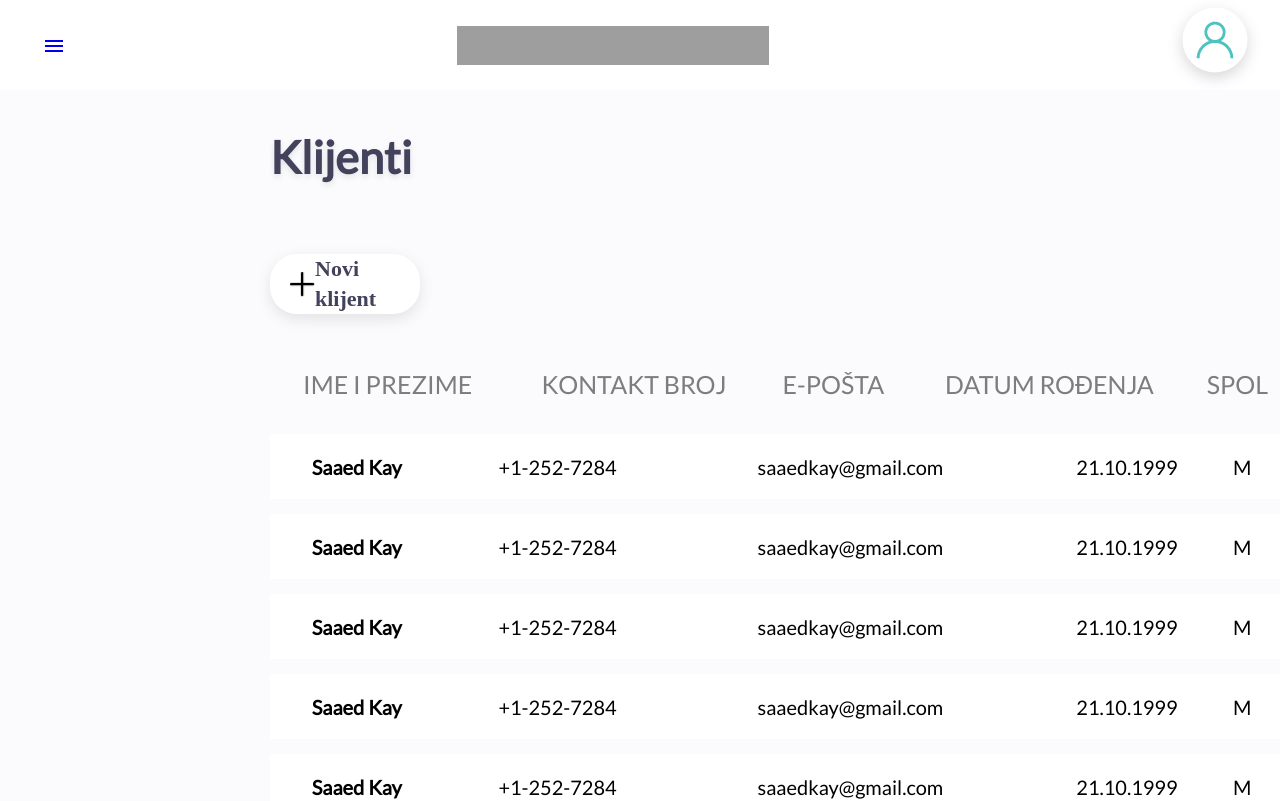
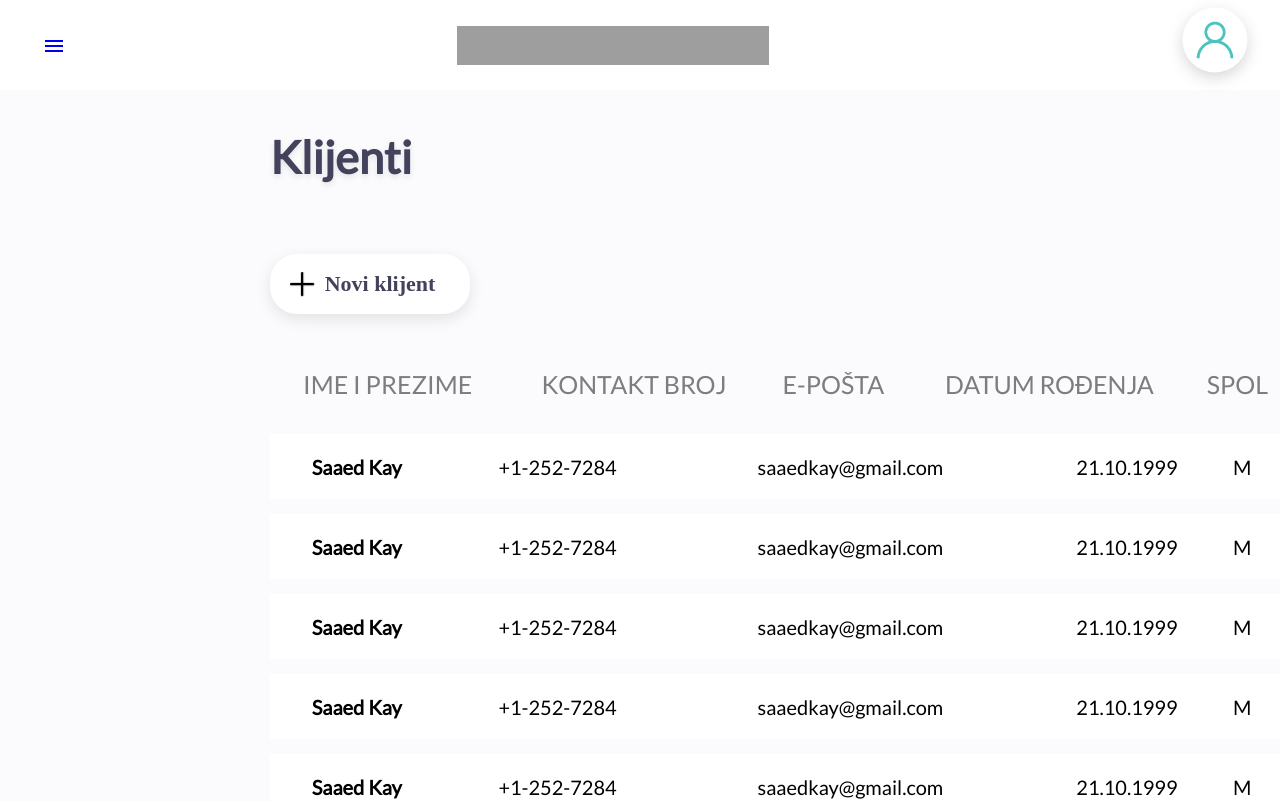
Before and after one commit to kuveeee/zavrsni-rad-kinetic-frontend, a React (Create React App) app: page /klijenti in a window 1280 px wide. Shown: the top 801 px of the page. Built offline with nearby package versions, Linux system fonts and the light colour scheme; grey boxes are pictures that could not be loaded; the HTML template or start-up script is replaced by a standard one.

Commit message:
Fixed button on Klijenti and few more small changes

```diff
--- a/src/assets/styles/Dashboard.css
+++ b/src/assets/styles/Dashboard.css
@@ -204,10 +204,6 @@
     opacity: 1;
 }
 
-.trajanje_usluge {}
-
-.cijena_suluge {}
-
 .termini {
     top: 249px;
     left: 1529px;
@@ -231,7 +227,9 @@
 
 .dashboard_body .MuiPaper-root {
     width: 300px;
+    height: 70%;
     position: fixed;
     right: 100px;
     top: 250px;
+    background-color: transparent;
 }
--- a/src/assets/styles/Klijenti.css
+++ b/src/assets/styles/Klijenti.css
@@ -1,4 +1,4 @@
-.klijenti_body{
+.klijenti_body {
     display: flex;
     flex-wrap: wrap;
     height: 100%;
@@ -32,11 +32,11 @@
     background: #FFFFFF 0% 0% no-repeat padding-box;
     box-shadow: 0px 5px 15px #0000001A;
     border-radius: 27px;
-    width: 150px;
+    width: 200px;
     height: 60px;
     align-self: center;
-    display: flex;
-    justify-content: space-between;
+    display: table;
+    position: relative;
     padding-left: 20px;
     padding-right: 20px;
 }
@@ -44,7 +44,10 @@
 .novi_klijent img {
     width: 25px;
     height: 25px;
-    align-self: center;
+    position: absolute;
+    top: 0;
+    bottom: 0;
+    margin: auto;
 }
 
 .novi_klijent h3 {
@@ -52,7 +55,17 @@
     letter-spacing: 0px;
     color: #43425D;
     font-size: 22px;
-    align-self: center;
+    display: table-cell;
+    vertical-align: middle;
+    text-align: center;
+    padding-left: 20px;
+}
+
+.novi_klijent:hover {
+    background-color: #4CC3BE30;
+    transition: transform 0.3s;
+    transform: scale(1.1);
+    box-shadow: 0px 5px 15px #dbdbdb1a;
 }
 
 .klijenti_tablica {
--- a/src/assets/styles/NovaRezervacija.css
+++ b/src/assets/styles/NovaRezervacija.css
@@ -106,8 +106,6 @@ h2 {
     height: 60px;
 }
 
-button {}
-
 .odabir_usluga {
     align-content: space-between;
     margin-left: 100px;
@@ -120,6 +118,7 @@ button {}
 .odabir_usluga select {
     width: 200px;
     height: 50px;
+    border-radius: 5px;
 }
 
 .odabir_termina {
@@ -129,15 +128,18 @@ button {}
 
 .odabir_termina h2 {
     font-size: 30px;
+    margin-bottom: 18px;
 }
 
-.odabir_termina input {
+/* .odabir_termina input {
     font-size: 25px;
 }
 
 .react-datetime-picker__inputGroup__divider {
     margin-left: 5px;
-}
+    font-size: 25px;
+    text-align: center;
+} */
 
 .kreiraj {
     margin-left: 100px;
--- a/src/views/NovaRezervacija.js
+++ b/src/views/NovaRezervacija.js
@@ -50,13 +50,15 @@ function NovaRezervacija() {
             </div>
             <div class="odabir_termina">
               <h2>Odabir termina</h2>
+              <div className="Sample">
+                <div className="Sample__container">
+                  <main className="Sample__container__content">
                     <DateTimePicker
                       amPmAriaLabel="Select AM/PM"
                       calendarAriaLabel="Toggle calendar"
                       clearAriaLabel="Clear value"
                       dayAriaLabel="Day"
                       hourAriaLabel="Hour"
-                maxDetail="second"
                       minuteAriaLabel="Minute"
                       monthAriaLabel="Month"
                       nativeInputAriaLabel="Date and time"
@@ -64,15 +66,20 @@ function NovaRezervacija() {
                       secondAriaLabel="Second"
                       value={value}
                       yearAriaLabel="Year"
+                      maxDetail="minute" //ograničavanje na sate i minute, sekunde nam ne trebaju
                     />
+                  </main>
+                </div>
+              </div>
             </div>
             <div class="kreiraj">
               <button class="button_kreiraj">Kreiraj</button>
             </div>
+
           </div>
         </div>
       </div>
     </div>
-  </div>;
+  </div >;
 }
 export default NovaRezervacija;
```
Lines whose indentation alone changed are shown as unchanged.
